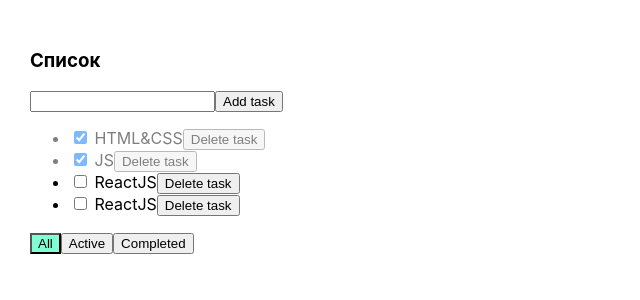
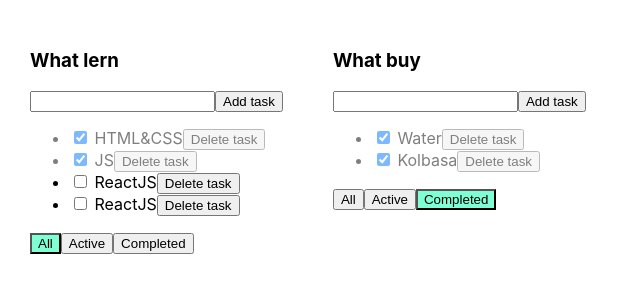
Before and after one commit to Tsyriulnikov/my-todolist, a React (Create React App) app: page / in a window 1280 px wide. Shown: the top 300 px of the page, without its empty margins (0-640 px from the left). Built offline with nearby package versions, Linux system fonts and the light colour scheme.

Commit message:
lesson_5.1

```diff
--- a/src/App.tsx
+++ b/src/App.tsx
@@ -5,52 +5,88 @@ import {v1} from "uuid";
 
 
 export type FilterValuesType = "all" | "active" | "completed"
+type  TodoListsType = {
+    id: string
+    title: string
+    filter: FilterValuesType
+}
+export type TasksObjectType = {
+    [key: string]: Array<TaskPropsType>
+}
 
 function App() {
-    let [tasks, setTasks] = useState<Array<TaskPropsType>>([
+
+    const todoListId1 = v1()
+    const todoListId2 = v1()
+
+
+    let [todoLists, setTodoLists] = useState<Array<TodoListsType>>([
+        {id: todoListId1, title: "What lern", filter: 'all'},
+        {id: todoListId2, title: "What buy", filter: 'completed'}
+    ])
+
+    let [tasks, setTasks] = useState<TasksObjectType>({
+        [todoListId1]: [
             {id: v1(), title: "HTML&CSS", isDone: true},
             {id: v1(), title: "JS", isDone: true},
             {id: v1(), title: "ReactJS", isDone: false},
-        {id: v1(), title: "ReactJS", isDone: false}
-    ])
-    let [filter, setFilter] = useState<FilterValuesType>("all")
+            {id: v1(), title: "ReactJS", isDone: false}],
+        [todoListId2]: [
+            {id: v1(), title: "Milk", isDone: false},
+            {id: v1(), title: "Water", isDone: true},
+            {id: v1(), title: "Kolbasa", isDone: true},
+            {id: v1(), title: "Vodka", isDone: false}]
+    })
 
-    const removeTask = (id: string) => {
-        let filteredTasks = tasks.filter(t => t.id !== id)
-        setTasks(filteredTasks)
+
+    const removeTask = (todoListsId:string,id: string) => {
+       setTasks({...tasks, [todoListsId]:tasks[todoListsId].filter(el=>el.id!==id)})
     }
 
-    const addTask = (title:string) => {
+    const addTask = (todoListsId:string, title: string) => {
          let newTask = {id: v1(), title: title, isDone: false}
-        let newTasks = [newTask, ...tasks]
-        setTasks(newTasks)
+        // let newTasks = [newTask, ...tasks]
+         setTasks({...tasks, [todoListsId]:[newTask, ...tasks[todoListsId]]})
     }
 
-        const changeStatus = (taskId:string, isDone:boolean) => {
-          let task = tasks.find((el)=> el.id===taskId)
-           if (task)
-            task.isDone = isDone
-            setTasks([...tasks])
+    const changeStatus = (taskId: string, isDone: boolean) => {
+        // let task = tasks.find((el) => el.id === taskId)
+        // if (task)
+        //     task.isDone = isDone
+        // setTasks([...tasks])
     }
 
-    function changeFilter(value: FilterValuesType) {
-        setFilter(value)
+    function changeFilter(todoListId:string,value: FilterValuesType) {
+        setTodoLists(todoLists.map(el=>el.id===todoListId ? {...el, filter:value} : el))
     }
 
-    let tasksForTodoList = tasks
 
-    if (filter === "completed") {
-        tasksForTodoList = tasks.filter(t => t.isDone);
-    }
-    if (filter === "active") {
-        tasksForTodoList = tasks.filter(t => !t.isDone);
-    }
 
     return (
         <div className="App">
-            <TodoList title={'Список'} task={tasksForTodoList} removeTask={removeTask}
-                      changeFilter={changeFilter} addTasks={addTask} changeTaskStatus={changeStatus}
-            filter={filter}/>
+            {todoLists.map(tl=>{
+
+                let tasksForTodoList = tasks[tl.id]
+
+                if (tl.filter === "completed") {
+                    tasksForTodoList = tasks[tl.id].filter(t => t.isDone);
+                }
+                if (tl.filter === "active") {
+                    tasksForTodoList = tasks[tl.id].filter(t => !t.isDone);
+                }
+
+                return(
+                <TodoList
+                    key={tl.id}
+                    todoListsId={tl.id}
+                    title={tl.title}
+                    task={tasksForTodoList}
+                    removeTask={removeTask}
+                    changeFilter={changeFilter}
+                    addTasks={addTask}
+                    changeTaskStatus={changeStatus}
+                    filter={tl.filter}/>)}
+            )}
             </div>
     );
 }
--- a/src/TodoList.tsx
+++ b/src/TodoList.tsx
@@ -1,14 +1,15 @@
 import React, {ChangeEvent, KeyboardEvent, useState} from 'react';
-import {FilterValuesType} from "./App";
+import {FilterValuesType, TasksObjectType} from "./App";
 
 type TodoListPropsType = {
     title: string
     task: Array<TaskPropsType>
-    removeTask: (id: string) => void
-    changeFilter: (value: FilterValuesType) => void
-    addTasks: (title: string) => void
+    removeTask: (todoListsId:string,id: string) => void
+    changeFilter: (todoListsId:string, value: FilterValuesType) => void
+    addTasks: (todoListsId:string,title: string) => void
     changeTaskStatus:(taskId:string, isDone:boolean)=>void
     filter:FilterValuesType
+    todoListsId:string
 }
 export type TaskPropsType = {
     id: string
@@ -28,21 +29,21 @@ export const TodoList = (props: TodoListPropsType) => {
     const onKeyPressNewTaskTitle = (e: KeyboardEvent<HTMLInputElement>) => {
         setError(null)
         if (e.charCode === 13) {
-            props.addTasks(newTaskTitle.trim());
+            props.addTasks(props.todoListsId, newTaskTitle.trim());
             setNewTaskTitle("");
         }
     }
 
     const onClickAddTask = () => {
        if(newTaskTitle.trim() !==""){
-           props.addTasks(newTaskTitle)
+           props.addTasks(props.todoListsId,newTaskTitle)
            setNewTaskTitle("")
        }else {
            setError("Name is required");
        }
     }
 
-    const changeFilter = (stringFilter:FilterValuesType) => {props.changeFilter(stringFilter)}
+    const changeFilter = (stringFilter:FilterValuesType) => {props.changeFilter(props.todoListsId, stringFilter)}
 
 
     return (
@@ -60,7 +61,7 @@ export const TodoList = (props: TodoListPropsType) => {
 
             <ul>
                 {props.task.map((el: TaskPropsType) => {
-                    const onClickRemoveTask = () => props.removeTask(el.id);
+                    const onClickRemoveTask = () => props.removeTask(props.todoListsId,el.id);
                     const onChangeHandler = (e: ChangeEvent<HTMLInputElement>) =>
                     {props.changeTaskStatus(el.id, e.currentTarget.checked)}
                     return (
```
Lines whose indentation alone changed are shown as unchanged.
